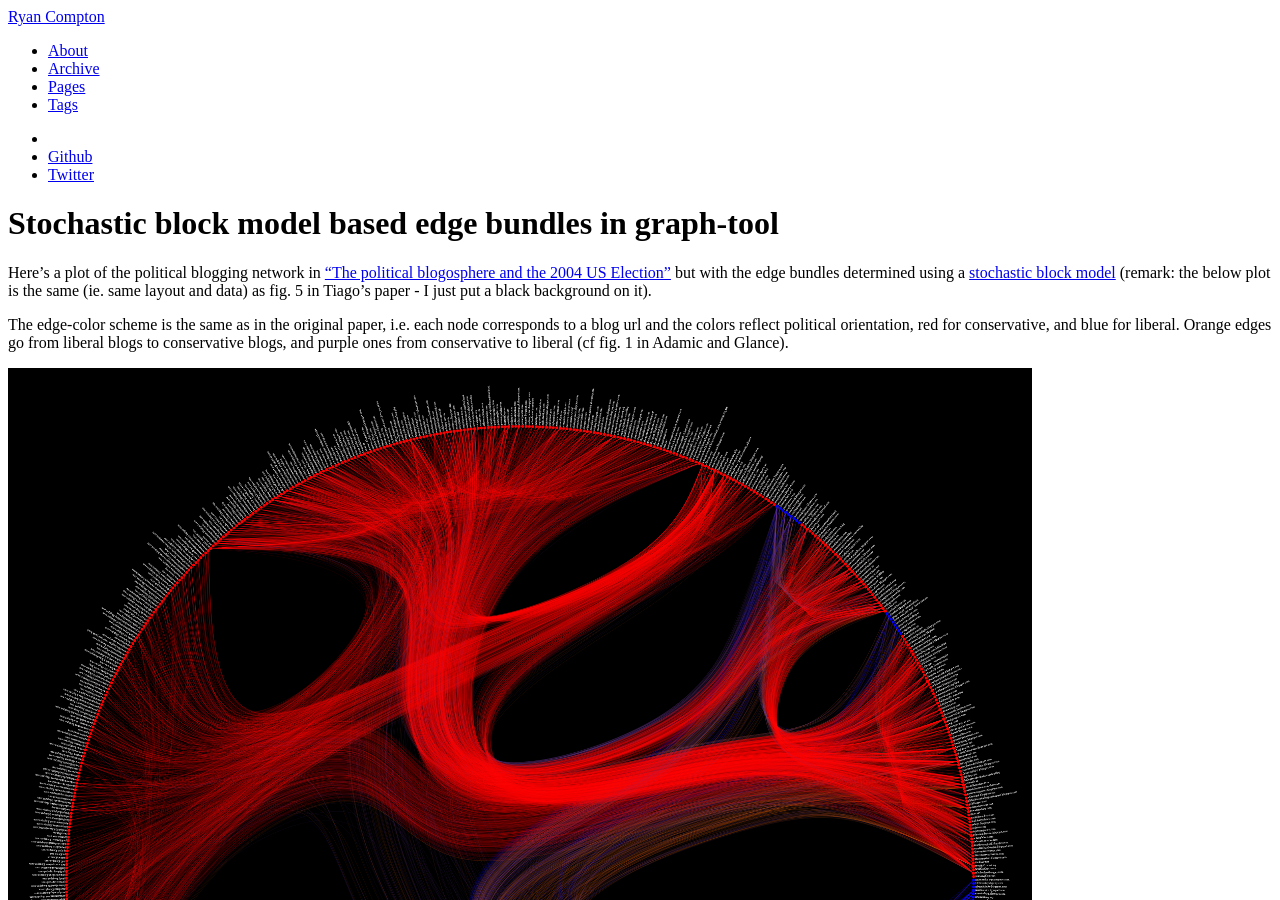
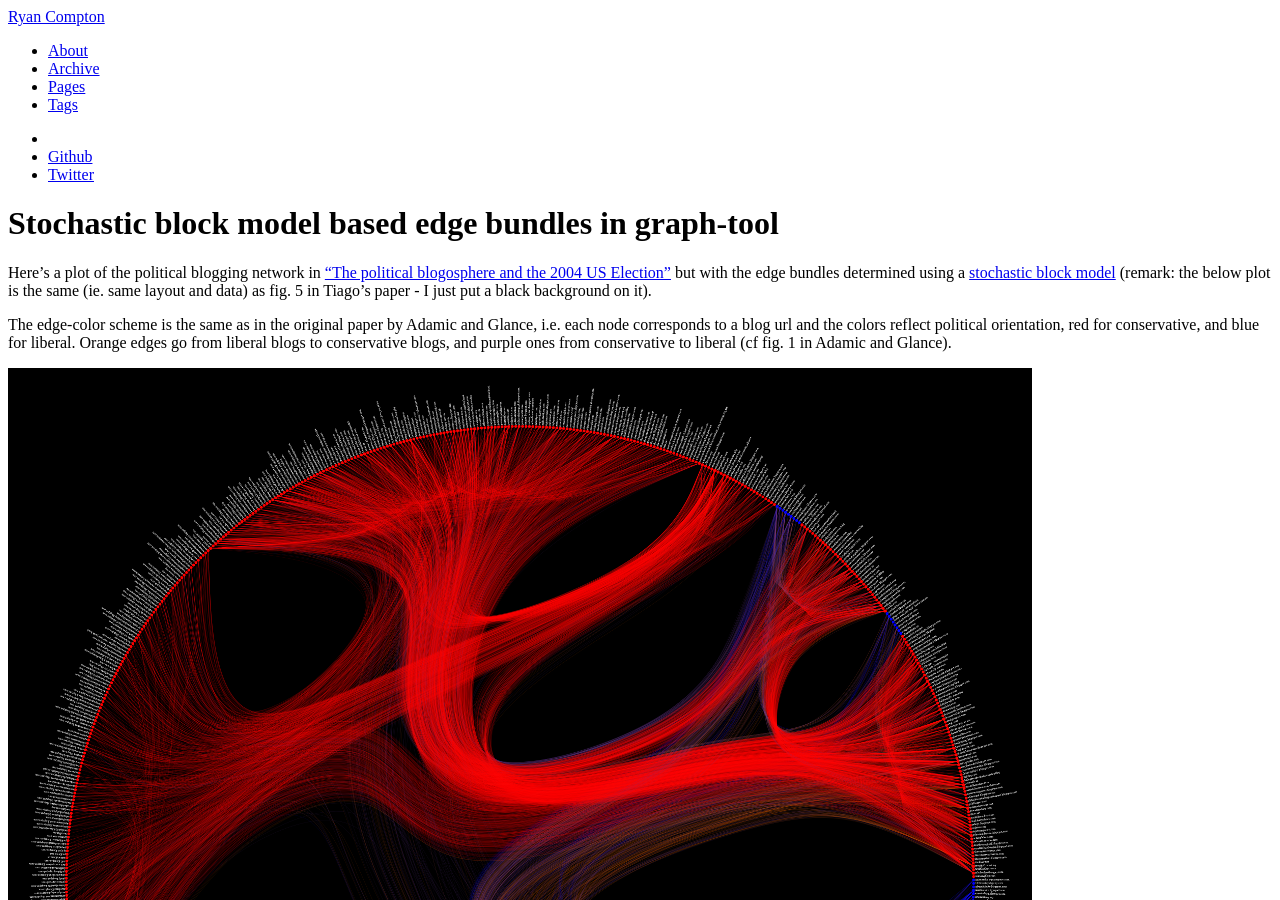
Before and after one commit to rcompton/ryancompton.net, a Jekyll site: the page built from _posts/2014-10-22-stochastic-block-model-based-edge-bundles-in-graph-tool.md, in a window 1280 px wide and 900 px high. Built offline with Jekyll 4.4.1, drawn with Linux system fonts in a browser that asks for light colours; nearby versions of some CDN libraries; comment, search, counter and statistics services are not loaded.

Commit message:
stocblk paper update

```diff
--- a/_posts/2014-10-22-stochastic-block-model-based-edge-bundles-in-graph-tool.md
+++ b/_posts/2014-10-22-stochastic-block-model-based-edge-bundles-in-graph-tool.md
@@ -10,7 +10,7 @@ tags: ["coding"]
 
 Here's a plot of the political blogging network in [“The political blogosphere and the 2004 US Election”](http://dx.doi.org/10.1145/1134271.1134277) but with the edge bundles determined using a [stochastic block model](http://arxiv.org/abs/1310.4377) (remark: the below plot is the same (ie. same layout and data) as fig. 5 in Tiago's paper - I just put a black background on it).
 
-The edge-color scheme is the same as in the original paper, i.e. each node corresponds to a blog url and the colors reflect political orientation, red for conservative, and blue for liberal. Orange edges go from liberal blogs to conservative blogs, and purple ones from conservative to liberal (cf  fig. 1 in Adamic and Glance).
+The edge-color scheme is the same as in the original paper by Adamic and Glance, i.e. each node corresponds to a blog url and the colors reflect political orientation, red for conservative, and blue for liberal. Orange edges go from liberal blogs to conservative blogs, and purple ones from conservative to liberal (cf  fig. 1 in Adamic and Glance).
 
 ![polblogs_blockmodel_1024]({{ site.url }}/assets/graphviz/polblogs_blockmodel_1024.png)
 
```
